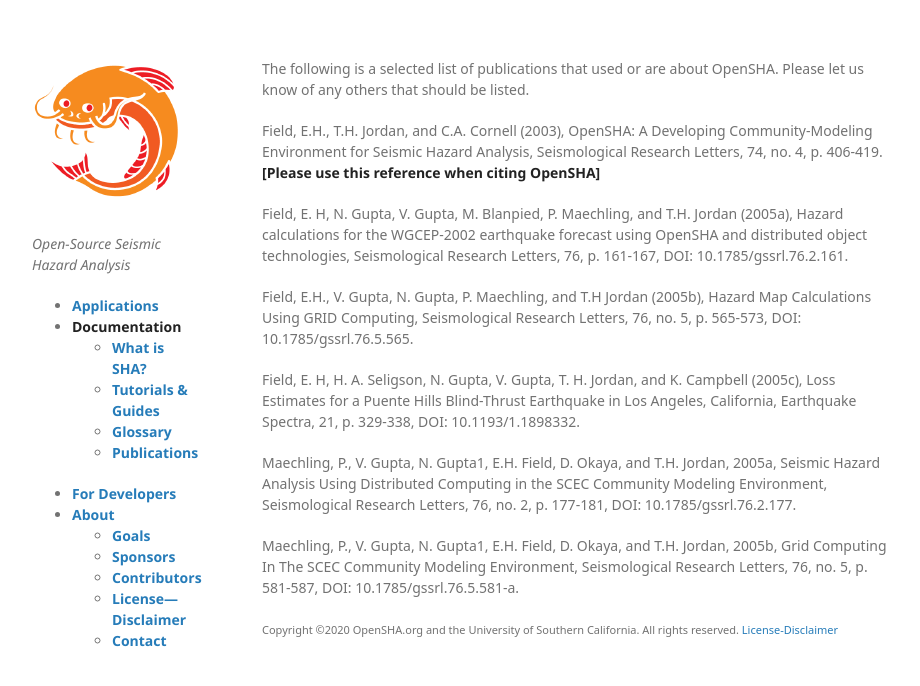
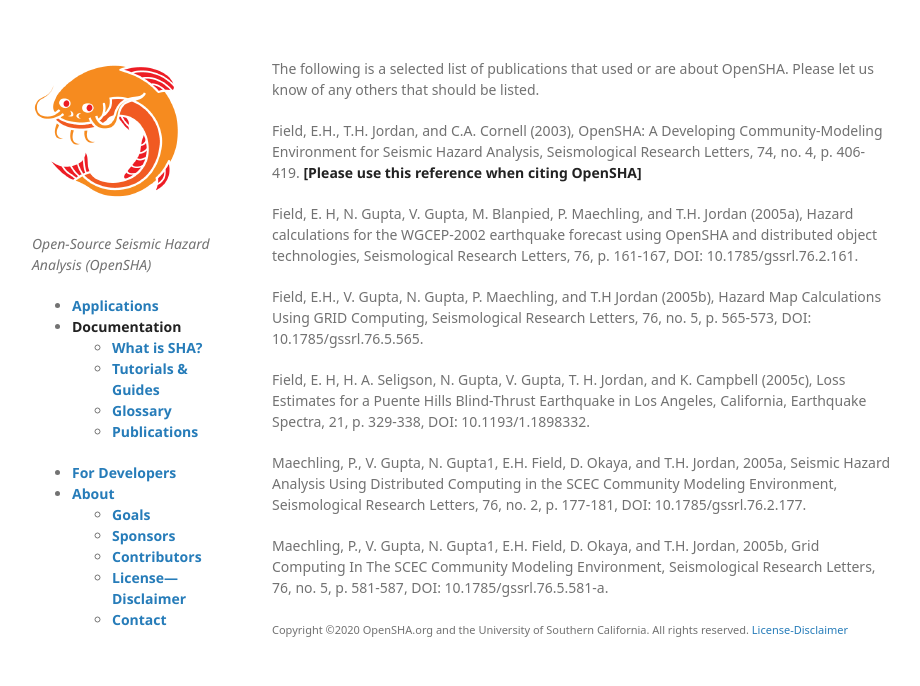
Before and after one commit to opensha/opensha.github.io, a Jekyll site: the page built from Publications.md, in a window 1280 px wide. Shown: the top 686 px of the page, without its empty margins (178-1098 px from the left). Built offline with Jekyll 4.4.1, drawn with Linux system fonts in a browser that asks for light colours; some web fonts are replaced; our own code applies the rules of GitHub Pages for plain Markdown files; a script that is not in the unit is left out.

Commit message:
formatting

```diff
--- a/_Sidebar.md
+++ b/_Sidebar.md
@@ -1,6 +1,6 @@
 [![OpenSHA](resources/opensha_logo_small.png)](Home)
 
-*Open-Source Seismic Hazard Analysis*
+*Open-Source Seismic Hazard Analysis (OpenSHA)*
 
 * **[Applications](Applications)**
 * **Documentation**
--- a/_sass/jekyll-theme-minimal.scss
+++ b/_sass/jekyll-theme-minimal.scss
@@ -105,7 +105,7 @@
 }
 
 header {
-  width:170px;
+  width:180px;
   float:left;
   position:fixed;
   -webkit-font-smoothing:subpixel-antialiased;
@@ -172,7 +172,7 @@
 }
 
 section {
-  width:630px;
+  width:620px;
   float:right;
   padding-bottom:50px;
 }
@@ -189,7 +189,7 @@
 }
 
 footer {
-  width:170px;
+  width:180px;
   float:left;
   position:fixed;
   bottom:50px;
```
